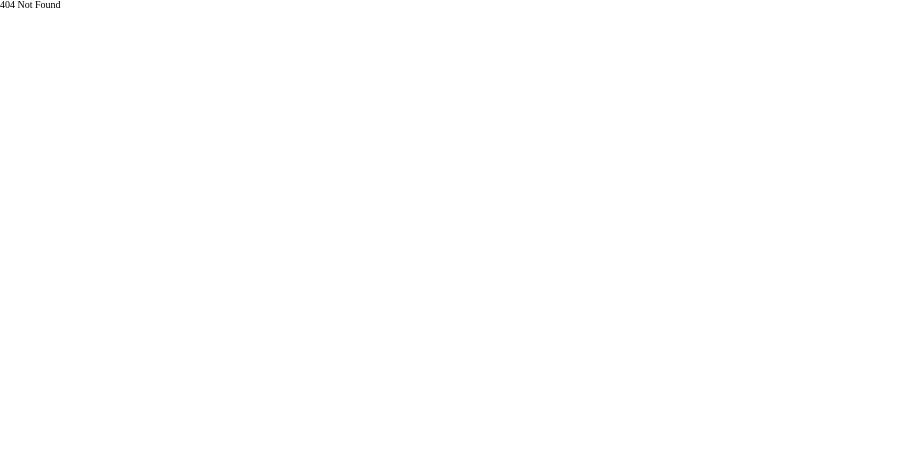
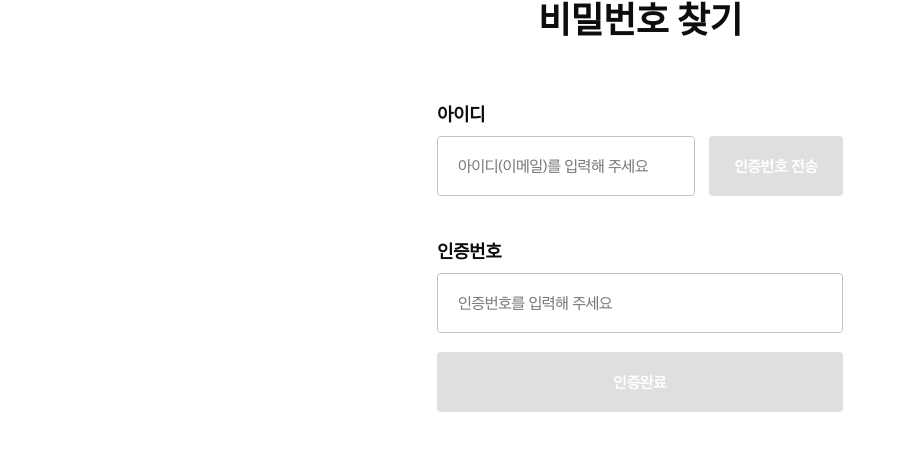
Before and after one commit to Team-O2/Front-end, a React (Create React App) app: page /findPwd in a window 1280 px wide. Before the commit this address had no page. Shown: the top 450 px of the page, without its empty margins (0-906 px from the left). Built offline with nearby package versions, Linux system fonts and the light colour scheme; a web font is replaced by a local one.

Commit message:
Feat: 비밀번호 찾기 구현

```diff
--- a/src/Router.tsx
+++ b/src/Router.tsx
@@ -8,6 +8,7 @@ import AdminWrite from './pages/AdminWrite';
 import AdminChallengeOpen from './pages/AdminChallengeOpen';
 import AdminChallengeList from 'pages/AdminChallengeList';
 import Join from './pages/Join/index';
+import FindPwd from 'pages/FindPwd';
 
 function Router(): React.ReactElement {
   return (
@@ -21,6 +22,7 @@ function Router(): React.ReactElement {
         <Route exact path="/adminchallengeopen" component={AdminChallengeOpen} />
         <Route exact path="/adminchallengelist" component={AdminChallengeList} />
         <Route exact path="/join" component={Join} />
+        <Route exact path="/findPwd" component={FindPwd} />
         <Route component={() => <div>404 Not Found</div>} />
       </Switch>
     </BrowserRouter>
--- /dev/null
+++ b/src/components/atoms/StyledInput/index.tsx
@@ -0,0 +1,112 @@
+import React, { useState, useEffect } from 'react';
+import Styled from 'styled-components';
+import errIcon from 'assets/images/errIcon.svg';
+
+export interface IProps {
+  name?: string;
+  className?: string;
+  errorMsg?: string;
+  placeHolder?: string;
+  onChange: (value: string | number) => void;
+  isConditionMet: boolean;
+  width: string;
+  height: string;
+}
+const conditionMetStyle = {
+  border: 'double 1px transparent',
+  backgroundImage: 'linear-gradient(white, white), linear-gradient(to right, #36c8f5,#13e2dd)',
+  backgroundOrigin: 'border-box',
+  backgroundClip: 'content-box, border-box',
+};
+const conditionNotMetStyle = {
+  border: 'solid 1px #f66436',
+};
+const defaultStyle = {
+  border: 'solid 1px #c1c1c1',
+};
+
+function StyledInput({
+  name,
+  errorMsg,
+  placeHolder,
+  isConditionMet,
+  onChange,
+  width,
+  height,
+}: IProps): React.ReactElement {
+  const [isFocused, setIsfocused] = useState(false);
+  useEffect(() => {
+    console.log(isFocused);
+    console.log(isConditionMet);
+    console.log(errorMsg);
+  }, [isFocused]);
+
+  return (
+    <SStyledInput isConditionMet={isConditionMet} isFocused={isFocused} width={width} height={height}>
+      <div
+        className="input__container"
+        style={!isFocused ? defaultStyle : isFocused && isConditionMet ? conditionMetStyle : conditionNotMetStyle}
+      >
+        <input
+          className="input"
+          name={name}
+          placeholder={placeHolder}
+          onChange={(e) => {
+            onChange(e.target.value);
+          }}
+          onFocus={() => {
+            setIsfocused(true);
+          }}
+        />
+        {isFocused && !isConditionMet && <img className="input__image--error" src={errIcon}></img>}
+      </div>
+      {isFocused && !isConditionMet && <div className="input__msg--error">{errorMsg}</div>}
+    </SStyledInput>
+  );
+}
+
+const SStyledInput = Styled.div<{ isConditionMet: boolean; isFocused: boolean; width: string; height: string }>`
+    display : flex;
+    flex-direction : column;
+    .input{
+        border : none;
+        font-size : 16px;
+        color : #0d0d0d;
+        letter-spacing: -0.5px;
+        text-align: left;
+        width : 100%;
+        height : 100%;
+        padding: 18px 20px;
+        border-radius: 4px;
+
+        :placeholder{
+        color : #c1c1c1;
+        }
+        :focus{
+        outline : none;
+        }
+        &__container{
+            border-radius : 4px;
+            display : flex;
+            align-items : center;
+            width : ${(props) => props.width};
+            height : ${(props) => props.height};
+            margin-bottom : 5px;
+            }
+        &__image--error{
+            width : 24px;
+            height : 24px;
+            margin-right : 15px;
+        }
+        &__msg--error{
+            text-align : left;
+            font-size: 14px;
+            line-height: 1.5;
+            letter-spacing: -0.5px;
+            text-align: left;
+            color: #f66436;
+        }
+    }
+`;
+
+export default StyledInput;
--- /dev/null
+++ b/src/components/molecules/FindPwdForm/index.tsx
@@ -0,0 +1,118 @@
+import Label from 'components/atoms/Label';
+import React, { useState, useEffect } from 'react';
+import Styled from 'styled-components';
+import StyledInput from 'components/atoms/StyledInput';
+import Button from 'components/atoms/Button';
+
+interface IData {
+  email: string;
+  certifiNum: number;
+}
+interface IIsconditionMet {
+  email: boolean;
+  certifiNum: boolean;
+}
+
+export interface IProps {
+  className?: string;
+  data: IData;
+  setData: (value: IData) => void;
+  isConditionMet: IIsconditionMet;
+  setIsConditionMet: (value: IIsconditionMet) => void;
+}
+
+function FindPWDForm({ data, setData, isConditionMet, setIsConditionMet }: IProps): React.ReactElement {
+  const [email, setEmail] = useState('');
+  const [certifiNum, setCertifiNum] = useState(0);
+
+  const [emailErrMsg, setEmailErrMsg] = useState('');
+
+  useEffect(() => {
+    if (email.includes('@')) {
+      setIsConditionMet({ ...isConditionMet, email: true });
+    } else {
+      setIsConditionMet({ ...isConditionMet, email: false });
+      setEmailErrMsg('올바르지 않은 형식입니다');
+    }
+  }, [email]);
+  useEffect(() => {
+    if (certifiNum.toString().length == 6) {
+      setIsConditionMet({ ...isConditionMet, certifiNum: true });
+    } else {
+      setIsConditionMet({ ...isConditionMet, certifiNum: false });
+    }
+  }, [certifiNum]);
+
+  return (
+    <FindPWDFormWrap isConditionMet={isConditionMet}>
+      <Label name="아이디" className="findPwd__label--subtitle" />
+      <div className="findPwd__container--emailFlex">
+        <StyledInput
+          placeHolder="아이디(이메일)를 입력해 주세요"
+          width="258px"
+          height="60px"
+          onChange={(value) => {
+            if (typeof value === 'string') setEmail(value);
+          }}
+          isConditionMet={isConditionMet.email}
+          errorMsg={emailErrMsg}
+        />
+        <Button className="findPwd__button--sendNum" disabled={isConditionMet.email}>
+          인증번호 전송
+        </Button>
+      </div>
+      <Label name="인증번호" className="findPwd__label--subtitle" />
+      <StyledInput
+        placeHolder="인증번호를 입력해 주세요"
+        width="406px"
+        height="60px"
+        onChange={(value) => {
+          if (!isNaN(Number(value))) setCertifiNum(Number(value));
+        }}
+        isConditionMet={isConditionMet.certifiNum}
+      />
+    </FindPWDFormWrap>
+  );
+}
+
+const FindPWDFormWrap = Styled.div<{ isConditionMet: { email: boolean; certifiNum: boolean } }>`
+    width : 406px;
+    display :flex;
+    flex-direction : column;
+
+    .findPwd{
+        &__label{
+            &--subtitle{
+                font-size: 18px;
+                font-weight: bold;
+                line-height: 1.33;
+                letter-spacing: -0.5px;
+                color : #0d0d0d;
+                margin-bottom : 8px;
+            }
+        }
+        &__button{
+            &--sendNum{
+                background-color : #dfdfdf;
+                width : 134px;
+                height 60px;
+                padding : 19px 25px;
+                border-radius : 4px;
+                color : #ffffff;
+                font-size : 16px;
+                font-weight : bold;
+                line-height: 1.38;
+                letter-spacing: -0.5px;
+            }
+        }
+        &__container{
+            &--emailFlex{
+                display : flex;
+                justify-content : space-between;
+                margin-bottom : 40px;
+            }
+        }
+    }
+`;
+
+export default FindPWDForm;
--- /dev/null
+++ b/src/components/organisms/FindPwd/index.tsx
@@ -0,0 +1,80 @@
+import Label from 'components/atoms/Label';
+import React, { useState, useEffect } from 'react';
+import Styled from 'styled-components';
+import FindPWDForm from 'components/molecules/FindPwdForm';
+import Button from 'components/atoms/Button';
+
+export interface IProps {
+  className?: string;
+}
+
+function FindPWD({ ...props }: IProps): React.ReactElement {
+  const [data, setData] = useState({
+    email: '',
+    certifiNum: 0,
+  });
+  const [isConditionMet, setIsConditionMet] = useState({
+    email: false,
+    certifiNum: false,
+  });
+  const [isBtnDisabled, setIsBtnDisabled] = useState(false);
+  useEffect(() => {
+    if (isConditionMet.email && isConditionMet.certifiNum) setIsBtnDisabled(true);
+    else setIsBtnDisabled(false);
+  });
+  return (
+    <FindPWDWrap isBtnDisabled={isBtnDisabled}>
+      <Label name="비밀번호 찾기" className="findPwd__label--title" />
+      <FindPWDForm
+        data={data}
+        setData={setData}
+        isConditionMet={isConditionMet}
+        setIsConditionMet={setIsConditionMet}
+      />
+      <Button className="findPwd__button" disabled={isConditionMet.email && isConditionMet.certifiNum}>
+        인증완료
+      </Button>
+    </FindPWDWrap>
+  );
+}
+
+const FindPWDWrap = Styled.div<{ isBtnDisabled: boolean }>`
+    display : flex;
+    flex-direction : column;
+    align-items : center;
+    .findPwd{
+        &__label{
+            &--title{
+                font-size: 36px;
+                font-weight: bold;
+                line-height: 1.22;
+                letter-spacing: -0.5px;
+                color : #0d0d0d;
+                margin-bottom : 60px;
+            }
+            &--subtitle{
+                font-size: 18px;
+                font-weight: bold;
+                line-height: 1.33;
+                letter-spacing: -0.5px;
+                color : #0d0d0d;
+            }
+        }
+        &__button{
+            margin-top : 14px;
+            width : 406px;
+            height : 60px;
+            padding : 19px 176px;
+            border-radius : 4px;
+            color : #ffffff;
+            font-size: 16px;
+            font-weight: bold;
+            line-height: 1.38;
+            letter-spacing: -0.5px;
+            background-image : ${(props) => props.isBtnDisabled && 'linear-gradient(to right , #36c8f5, #13e2dd)'};
+            background-color : ${(props) => !props.isBtnDisabled && '#dfdfdf'};
+        }
+    }
+`;
+
+export default FindPWD;
--- /dev/null
+++ b/src/pages/FindPwd/index.tsx
@@ -0,0 +1,8 @@
+import React from 'react';
+import FindPWD from 'components/organisms/FindPwd';
+
+function FindPwd(): React.ReactElement {
+  return <FindPWD />;
+}
+
+export default FindPwd;
```
Also changed, not shown: src/assets/images/errIcon.svg (added).
